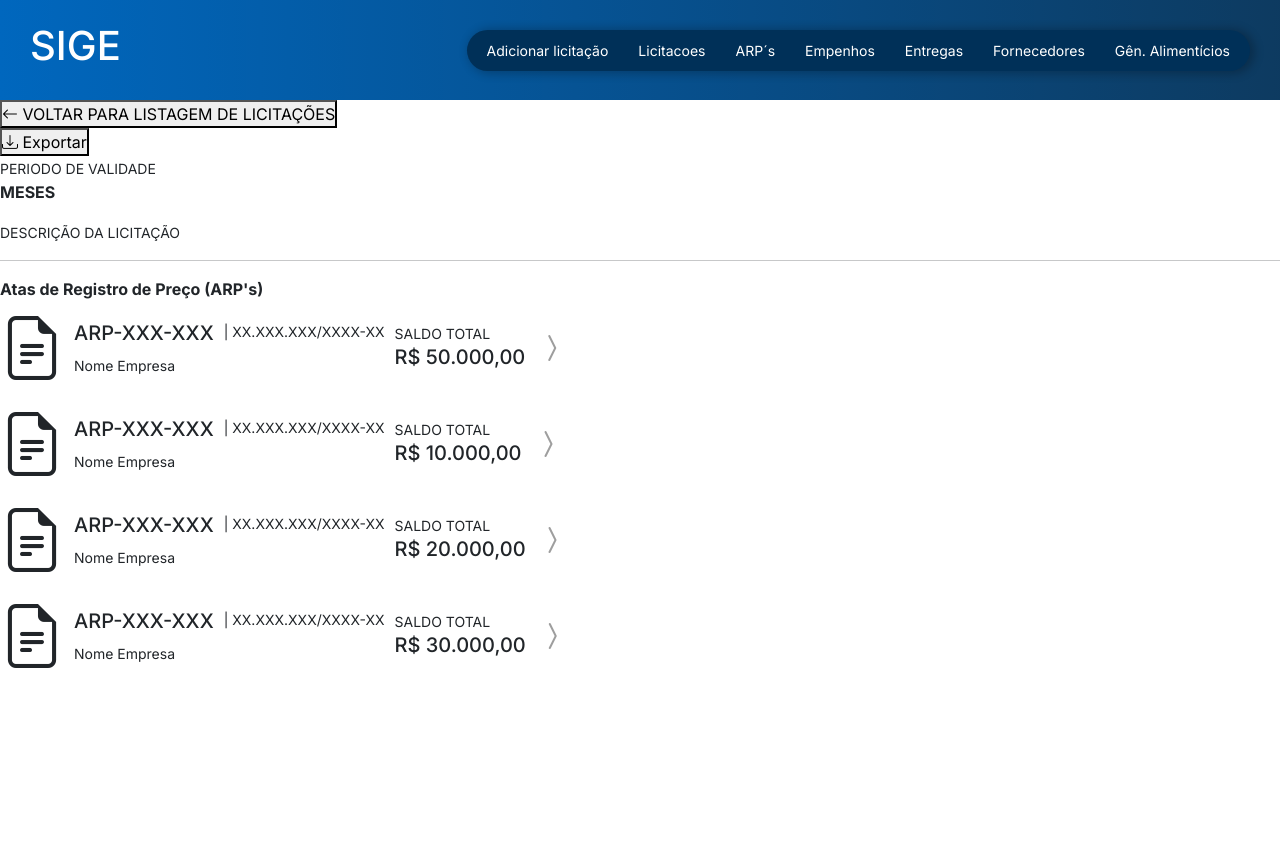
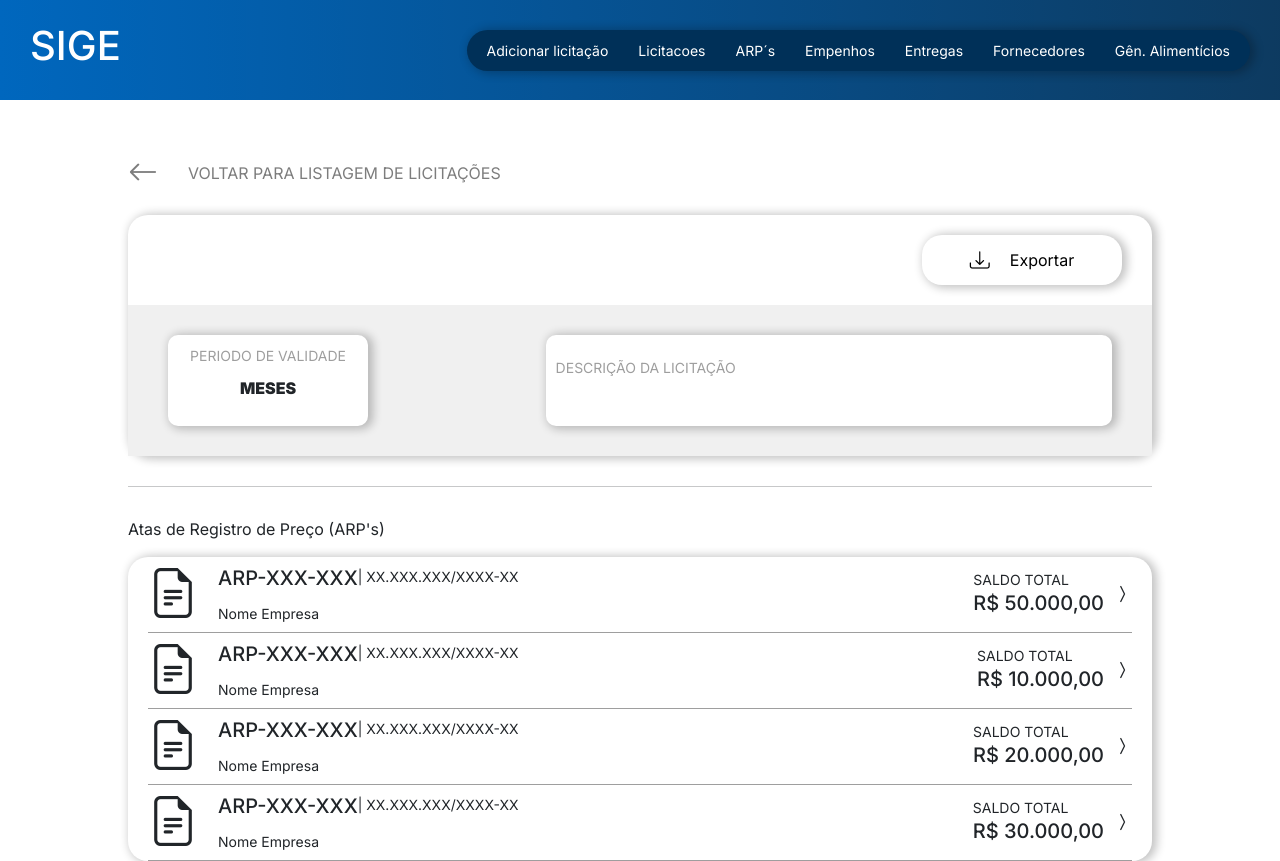
Before and after one commit to Vitor5005/SIGE-Sistema_Integrado_de_Gestao_de_Empenho, an Angular app in the folder sige-app/: page /visualizar-licitacao in a window 1280 px wide. Before the commit the page ends 800 px from the top, so only its background shows below. Built offline with nearby package versions, Linux system fonts and the light colour scheme; no server answers.

Commit message:
feat: melhorar a estrutura e estilo das páginas de visualização de ata e licitação

```diff
--- a/sige-app/src/app/component/visualizar-ata/visualizar-ata.html
+++ b/sige-app/src/app/component/visualizar-ata/visualizar-ata.html
@@ -1,16 +1,15 @@
 <body>
 
-    <div>
-        <button routerLink="/visualizar-atas"><i class="bi bi-arrow-left"></i> VISUALIZAR LISTAGEM DE
+    <div class="container-btnVoltar">
+        <button routerLink="/visualizar-atas" class="btn-voltar"><i class="bi bi-arrow-left"></i> VISUALIZAR LISTAGEM DE
             ARP’s</button>
     </div>
 
     <div>
 
-        <div style="display: flex; align-items: center; gap: 10px;">
-            <!-- Alinhamento horizontal e espaçamento entre os elementos temporariamente -->
+        <div >
             <div>
-                <span style="font-size: 1.8em;"> <!--Tamanho definido temporariamente -->
+                <span >
                     <i class="bi bi-file-earmark-text"></i> ARP-XXX-XXXX
                 </span>
             </div>
@@ -19,35 +18,33 @@
 
         <hr>
 
-        <div style="display: flex; gap: 1.5em;">
-            <!-- Alinhamento horizontal e espaçamento entre os elementos temporariamente -->
+        <div >
 
-            <div style="background-color: rgb(218, 230, 255); cursor: pointer;" (click)="enviarPara('/visualizar-licitacao')">
-                <h5 style="color: rgb(0, 72, 255);">Licitação</h5> <!-- Cor definida temporariamente -->
-                <span style="font-size: 0.9em; color: rgb(122, 143, 255);">
-                    <!--Tamanho e cor definidos temporariamente -->
+            <div  (click)="enviarPara('/visualizar-licitacao')">
+                <h5 >Licitação</h5>
+                <span >
                     <i class="bi bi-link-45deg"></i> XX-XXX-XXX
                 </span>
             </div>
 
             <div>
                 <h5>Validade</h5>
-                <span style="font-size: 0.9em;">12 Meses</span> <!--Tamanho definido temporariamente -->
-                <div style="background-color: rgb(255, 168, 168);"> <!-- Cor definida temporariamente -->
-                    <span style="color: rgb(194, 5, 5);">expirado</span> <!-- Cor definida temporariamente -->
+                <span>12 Meses</span>
+                <div >
+                    <span >expirado</span>
                 </div>
             </div>
 
-            <div style="background-color: rgb(211, 253, 244);"> <!-- Cor definida temporariamente -->
-                <h5 style="color: rgb(10, 63, 11)">Valor Total</h5> <!-- Cor definida temporariamente -->
-                <span style="font-size: 0.9em; color: rgb(57, 134, 15)">R$ 50.000,00</span>
-                <!--Tamanho definido temporariamente -->
+            <div >
+                <h5 >Valor Total</h5>
+                <span >R$ 50.000,00</span>
+
             </div>
 
-            <div style="background-color: rgb(249, 214, 215);"> <!-- Cor definida temporariamente -->
-                <h5 style="color: rgb(72, 18, 19);">Utilizado</h5> <!-- Cor definida temporariamente -->
-                <span style="font-size: 0.9em; color: rgb(159, 11, 11);">
-                    <!-- Tamanho e cor definidos temporariamente -->
+            <div >
+                <h5 >Utilizado</h5>
+                <span >
+
                     R$ 20.000,00
                 </span>
             </div>
@@ -56,7 +53,7 @@
 
         <hr>
 
-        <div style="display: flex; gap: 1.5em;">
+        <div >
             <div>
                 <h5>INFORMAÇÕES DO FORNECEDOR</h5>
                 <p>Razão Social: Nome Fornecedor 1</p>
@@ -65,17 +62,15 @@
                 <p>Telefone: (DD)9 XXXXX-XXXX</p>
             </div>
 
-            <div style="background-color: rgb(19, 47, 108); width: 15em; cursor: pointer;" (click)="enviarPara('/visualizar-empenho')">
-                <!-- Cor e largura definidos temporariamente -->
+            <div  (click)="enviarPara('/visualizar-empenho')">
 
-                <h4 style="color: white; font-size: 2em;"> <!-- Cor e tamanho definidos temporariamente -->
+
+                <h4 >
                     Empenho
                 </h4>
 
-                <span style="font-size: 1.3em; color: rgb(123, 140, 223);">
-                    <!--Tamanho e cor definidos temporariamente -->
-                    <i class="bi bi-link-45deg" style="font-size: 1.5em;"></i> EMP-XXXX-XXX
-                    <!--Tamanho definido temporariamente -->
+                <span >
+                    <i class="bi bi-link-45deg" ></i> EMP-XXXX-XXX
                 </span>
             </div>
         </div>
@@ -85,21 +80,20 @@
             <table class="table">
                 <thead>
                     <tr>
-                        <th scope="col" style="vertical-align: top;">Item</th>
-                        <!-- Alinhamento vertical definido temporariamente -->
-                        <th scope="col" style="vertical-align: top;">Quantidade Licitada</th>
-                        <!-- Alinhamento vertical definido temporariamente -->
-                        <th scope="col" style="vertical-align: top;">
+                        <th scope="col" >Item</th>
+                        <th scope="col" >Quantidade Licitada</th>
+
+                        <th scope="col" >
                             <div>
-                                <p style="margin: 0;">Quantidade em Ata</p> <!-- Margem definida temporariamente -->
-                                <span style="font-size: 0.9em; margin: 0;">(Disponivel)</span>
-                                <!-- Tamanho e margem definidos temporariamente -->
+                                <p style="margin: 0;">Quantidade em Ata</p>
+                                <span >(Disponivel)</span>
+
                             </div>
                         </th>
-                        <th scope="col" style="vertical-align: top;">Valor Unitario</th>
-                        <th scope="col" style="vertical-align: top;">Valor Total</th>
+                        <th scope="col" >Valor Unitario</th>
+                        <th scope="col" >Valor Total</th>
 
-                        <!-- Alinhamento vertical definido temporariamente -->
+
                     </tr>
                 </thead>
                 <tbody>
--- a/sige-app/src/app/component/visualizar-ata/visualizar-ata.scss
+++ b/sige-app/src/app/component/visualizar-ata/visualizar-ata.scss
@@ -0,0 +1,21 @@
+body{
+  display: flex;
+  flex-direction: column;
+  align-items: center;
+  .container-btnVoltar{
+    margin-top: 50px;
+    width: 80vw;
+    .btn-voltar{
+      display: flex;
+      align-items: center;
+      gap: 30px;
+      background-color: transparent;
+      border: none;
+      color: var(--font-cinza2);
+      i{
+        font-size: 30px;
+        cursor: pointer;
+      }
+    }
+  }
+}
--- a/sige-app/src/app/component/visualizar-licitacao/visualizar-licitacao.html
+++ b/sige-app/src/app/component/visualizar-licitacao/visualizar-licitacao.html
@@ -1,22 +1,24 @@
 <body>
-
-    <div>
-        <button routerLink="/visualizar-licitacoes"><i class="bi bi-arrow-left"></i> VOLTAR PARA LISTAGEM DE
-            LICITAÇÕES</button>
+  <div class="container-btnVoltar">
+    <button routerLink="/visualizar-licitacoes" class="btn-voltar">
+      <i class="bi bi-arrow-left"></i> VOLTAR PARA LISTAGEM DE LICITAÇÕES
+    </button>
   </div>
 
-    <div>
-        <div>
+  <div class="container1">
+    <div class="container-numero">
       <b>{{ licitacao.numero_licitacao }}</b>
-            <button> <i class="bi bi-download"></i> Exportar</button>
+      <button><i class="bi bi-download"></i> Exportar</button>
     </div>
-        <div>
-            <div>
+    <div class="container-infos">
+      <div class="validade-card">
         <small>PERIODO DE VALIDADE</small>
-                <p><b>{{ licitacao.validade }} MESES</b></p>
+        <p>
+          <b>{{ licitacao.validade }} MESES</b>
+        </p>
       </div>
 
-            <div>
+      <div class="descricao-card">
         <small>DESCRIÇÃO DA LICITAÇÃO</small>
         <p>
           {{ licitacao.descricao }}
@@ -25,108 +27,98 @@
     </div>
   </div>
 
-    <hr>
+  <hr />
 
-    <div>
-        <b>Atas de Registro de Preço (ARP's)</b>
-
-        <div style="display: flex; gap: 10px; align-items: center; cursor: pointer;"
-            (click)="enviarPara('visualizar-ata')">
-            <!--Display, Gap e Align definidos temporariamente -->
-            <div>
-                <i class="bi bi-file-earmark-text" style="font-size: 4em;"></i>
-                <!-- Tamanho definido na tag temporariamente -->
+  <div class="ARP-s">
+    <p>Atas de Registro de Preço (ARP's)</p>
+    <div class="container-atas">
+      <div class="ata" (click)="enviarPara('visualizar-ata')">
+       <div class="container-ata">
+         <div class="icone-ata">
+           <i class="bi bi-file-earmark-text"></i>
          </div>
-            <div>
-                <div style="display: flex; gap: 10px;"> <!--Display e Gap definidos temporariamente -->
+         <div class="column">
+           <div class="line">
              <h5>ARP-XXX-XXX</h5>
              <small>| XX.XXX.XXX/XXXX-XX</small>
            </div>
            <small>Nome Empresa</small>
          </div>
+       </div>
+       <div class="d-flex align-items-center gap-2">
          <div>
            <small>SALDO TOTAL</small>
            <h5>R$ 50.000,00</h5>
          </div>
-
-            <div>
-                <i class="bi bi-chevron-compact-right" style="font-size: 2em; color: rgb(158, 158, 158);"></i>
+         <i class="bi bi-chevron-compact-right fs-5"></i>
+       </div>
      </div>
 
+      <div class="ata" (click)="enviarPara('visualizar-ata')">
+       <div class="container-ata">
+         <div class="icone-ata">
+           <i class="bi bi-file-earmark-text"></i>
          </div>
-
-        <div style="display: flex; gap: 10px; align-items: center; cursor: pointer;"
-            (click)="enviarPara('visualizar-ata')"> <!--Display, Gap e Align definidos temporariamente -->
-            <div>
-                <i class="bi bi-file-earmark-text" style="font-size: 4em;"></i>
-                <!-- Tamanho definido na tag temporariamente -->
-            </div>
-            <div>
-                <div style="display: flex; gap: 10px;"> <!--Display e Gap definidos temporariamente -->
+         <div class="column">
+           <div class="line">
              <h5>ARP-XXX-XXX</h5>
              <small>| XX.XXX.XXX/XXXX-XX</small>
            </div>
            <small>Nome Empresa</small>
          </div>
+       </div>
+       <div class="d-flex align-items-center gap-2">
          <div>
            <small>SALDO TOTAL</small>
            <h5>R$ 10.000,00</h5>
          </div>
-
-            <div>
-                <i class="bi bi-chevron-compact-right" style="font-size: 2em; color: rgb(158, 158, 158);"></i>
+         <i class="bi bi-chevron-compact-right fs-5"></i>
+       </div>
      </div>
 
+      <div class="ata" (click)="enviarPara('visualizar-ata')">
+       <div class="container-ata">
+         <div class="icone-ata">
+           <i class="bi bi-file-earmark-text"></i>
          </div>
-
-        <div style="display: flex; gap: 10px; align-items: center; cursor: pointer;"
-            (click)="enviarPara('visualizar-ata')">
-            <!--Display, Gap e Align definidos temporariamente -->
-            <div>
-                <i class="bi bi-file-earmark-text" style="font-size: 4em;"></i>
-                <!-- Tamanho definido na tag temporariamente -->
-            </div>
-            <div>
-                <div style="display: flex; gap: 10px;"> <!--Display e Gap definidos temporariamente -->
+         <div class="column">
+           <div class="line">
              <h5>ARP-XXX-XXX</h5>
              <small>| XX.XXX.XXX/XXXX-XX</small>
            </div>
            <small>Nome Empresa</small>
          </div>
+       </div>
+       <div class="d-flex align-items-center gap-2">
          <div>
            <small>SALDO TOTAL</small>
            <h5>R$ 20.000,00</h5>
          </div>
-
-            <div>
-                <i class="bi bi-chevron-compact-right" style="font-size: 2em; color: rgb(158, 158, 158);"></i>
+         <i class="bi bi-chevron-compact-right fs-5"></i>
+       </div>
      </div>
 
+     <div class="ata" (click)="enviarPara('visualizar-ata')">
+       <div class="container-ata">
+         <div class="icone-ata">
+           <i class="bi bi-file-earmark-text"></i>
          </div>
-
-        <div style="display: flex; gap: 10px; align-items: center; cursor: pointer;"
-            (click)="enviarPara('visualizar-ata')">
-            <!--Display, Gap e Align definidos temporariamente -->
-            <div>
-                <i class="bi bi-file-earmark-text" style="font-size: 4em;"></i>
-                <!-- Tamanho definido na tag temporariamente -->
-            </div>
-            <div>
-                <div style="display: flex; gap: 10px;"> <!--Display e Gap definidos temporariamente -->
+         <div class="column">
+           <div class="line">
              <h5>ARP-XXX-XXX</h5>
              <small>| XX.XXX.XXX/XXXX-XX</small>
            </div>
            <small>Nome Empresa</small>
          </div>
+       </div>
+       <div class="d-flex align-items-center gap-2">
          <div>
            <small>SALDO TOTAL</small>
            <h5>R$ 30.000,00</h5>
          </div>
-
-            <div>
-                <i class="bi bi-chevron-compact-right" style="font-size: 2em; color: rgb(158, 158, 158);"></i>
+         <i class="bi bi-chevron-compact-right fs-5"></i>
        </div>
      </div>
     </div>
-
+  </div>
 </body>
--- a/sige-app/src/app/component/visualizar-licitacao/visualizar-licitacao.scss
+++ b/sige-app/src/app/component/visualizar-licitacao/visualizar-licitacao.scss
@@ -0,0 +1,148 @@
+body{
+  display: flex;
+  flex-direction: column;
+  align-items: center;
+  .container-btnVoltar{
+    margin-top: 50px;
+    width: 80vw;
+    .btn-voltar{
+      display: flex;
+      align-items: center;
+      gap: 30px;
+      background-color: transparent;
+      border: none;
+      color: var(--font-cinza2);
+      i{
+        font-size: 30px;
+        cursor: pointer;
+      }
+    }
+  }
+  .container1{
+    margin-top: 20px;
+    display: flex;
+    flex-direction: column;
+    width: 80vw;
+    align-self: center;
+    box-shadow: var(--box-shadow);
+    border-radius: 20px;
+    .container-numero{
+      display: flex;
+      align-items: center;
+      justify-content: space-between;
+      padding: 0 30px;
+      height: 90px;
+      b{
+        font-size: 30px;
+        color: var(--azul-claro);
+      }
+      button{
+        width: 200px;
+        height: 50px;
+        border: none;
+        box-shadow: var(--box-shadow);
+        background-color: transparent;
+        border-radius: 20px;
+        display: flex;
+        gap: 20px;
+        justify-content: center;
+        align-items: center;
+        i{
+          font-size: 20px;
+          font-weight: bold;
+        }
+      }
+    }
+    .container-infos{
+      display: flex;
+      justify-content: space-between;
+      padding: 30px 40px;
+      background-color: #F0F0F0;
+      div{
+        small{
+          color: var(--font-cinza);
+        }
+        p{
+          font-weight: bold;
+        }
+      }
+      .validade-card{
+        display: flex;
+        flex-direction: column;
+        align-items: center;
+        justify-content: center;
+        gap: 10px;
+        width: 200px;
+        height: 80px;
+        background-color: var(--branco);
+        box-shadow: var(--box-shadow);
+        padding: 10px;
+        border-radius: 10px;
+        height: auto;
+      }
+        .descricao-card{
+        display: flex;
+        flex-direction: column;
+        align-items: center;
+        justify-content: center;
+        align-items: flex-start;
+        gap: 10px;
+        width: 60%;
+        height: 80px;
+        background-color: var(--branco);
+        box-shadow: var(--box-shadow);
+        padding: 10px;
+        border-radius: 10px;
+        height: auto;
+      }
+    }
+  }
+  hr{
+  margin: 30px 0;
+  width: 80vw;
+  display: flex;
+  align-self: center;
+  }
+  .ARP-s{
+    display: flex;
+    flex-direction: column;
+    align-self: center;
+    width: 80vw;
+    .container-atas{
+      box-shadow: var(--box-shadow);
+      padding: 0 20px;
+      border-radius: 20px;
+    }
+    .ata{
+      display: flex;
+      width: 100%;
+      justify-content: space-between;
+      gap: 10px;
+      align-items: center;
+      cursor: point;
+      border-bottom: 1px solid var(--font-cinza);
+      i{
+        cursor: pointer;
+      }
+      .icone-ata{
+        i{
+          font-size: 50px;
+        }
+      }
+      .container-ata{
+        display: flex;
+        align-items: center;
+        gap: 20px;
+        .column{
+          display: flex;
+          flex-direction: column;
+          align-items: flex-start;
+          gap: 5px;
+        }
+        .line{
+          display: flex;
+        }
+      }
+    }
+  }
+}
--- a/sige-app/src/styles.scss
+++ b/sige-app/src/styles.scss
@@ -17,6 +17,7 @@ p {
 :root {
   --azul-escuro: #003058;
   --font-cinza: #9e9e9e;
+  --font-cinza2: #7D7D7D;
   --hr-color: #0067BE;
   --azul-claro: #0067BE; //usado nas fontes e botoes
   --branco: #ffffff;
```
Lines whose indentation alone changed are shown as unchanged.
